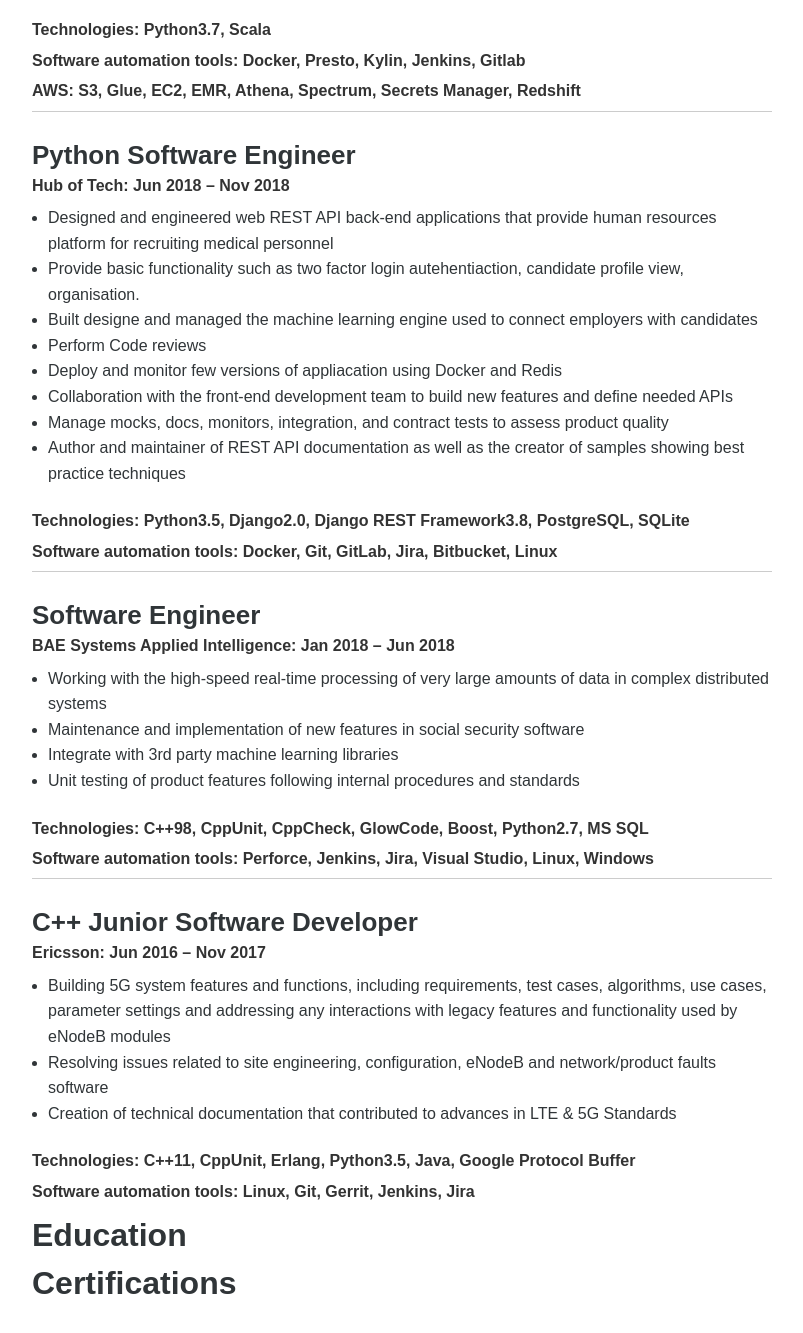
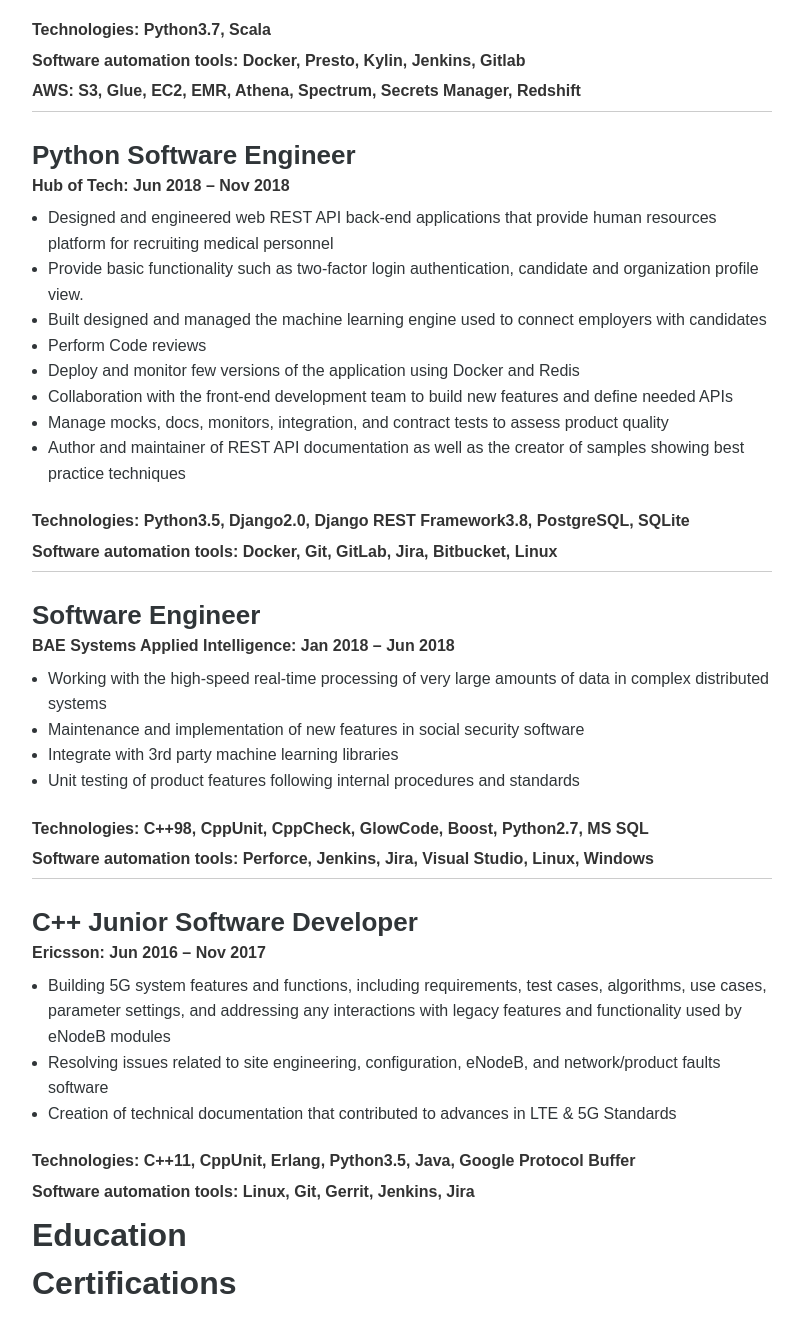
Before and after one commit to michal0janczyk/michaljanczyk.github.io, a Jekyll site: the page built from _pages/resume.markdown, in a window 1280 px wide and 1400 px high, scrolled down 764 px. Shown: the top 1333 px of the window, without its empty margins (238-1041 px from the left). Built offline with Jekyll 4.4.1, drawn with Linux system fonts in a browser that asks for light colours.

Commit message:
Update resume.markdown

```diff
--- a/_pages/resume.markdown
+++ b/_pages/resume.markdown
@@ -26,10 +26,10 @@
 ### Python Software Engineer
 **Hub of Tech: Jun 2018 – Nov 2018**
 * Designed and engineered web REST API back-end applications that provide human resources platform for recruiting medical personnel
-* Provide basic functionality such as two factor login autehentiaction, candidate profile view, organisation.
-* Built designe and managed the machine learning engine used to connect employers with candidates
+* Provide basic functionality such as two-factor login authentication, candidate and organization profile view.
+* Built designed and managed the machine learning engine used to connect employers with candidates
 * Perform Code reviews
-* Deploy and monitor few versions of appliacation using Docker and Redis
+* Deploy and monitor few versions of the application using Docker and Redis
 * Collaboration with the front-end development team to build new features and define needed APIs
 * Manage mocks, docs, monitors, integration, and contract tests to assess product quality
 * Author and maintainer of REST API documentation as well as the creator of samples showing best practice techniques
@@ -55,8 +55,8 @@
 ### C++ Junior Software Developer
 **Ericsson: Jun 2016 – Nov 2017**
 
-* Building 5G system features and functions, including requirements, test cases, algorithms, use cases, parameter settings and addressing any interactions with legacy features and functionality used by eNodeB modules
-* Resolving issues related to site engineering, configuration, eNodeB and network/product faults software
+* Building 5G system features and functions, including requirements, test cases, algorithms, use cases, parameter settings, and addressing any interactions with legacy features and functionality used by eNodeB modules
+* Resolving issues related to site engineering, configuration, eNodeB, and network/product faults software
 * Creation of technical documentation that contributed to advances in LTE & 5G Standards
 
 **Technologies: C++11, CppUnit, Erlang, Python3.5, Java, Google Protocol Buffer**
```
